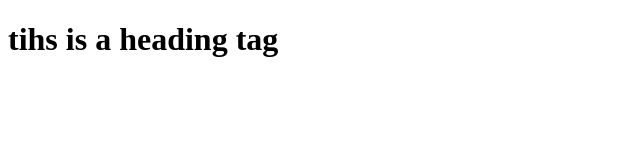
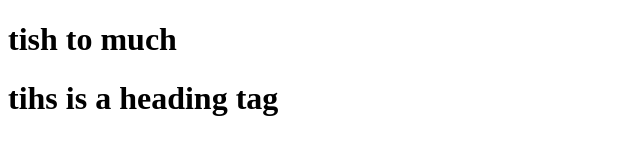
Before and after one commit to jubairalmuhammad/git, a plain HTML site: page index.html in a window 1280 px wide. Shown: the whole page, without its empty margins (0-640 px from the left). Drawn offline with Linux system fonts and the light colour scheme.

Commit message:
scendcommit

```diff
--- a/index.html
+++ b/index.html
@@ -7,6 +7,7 @@
     <title>Document</title>
 </head>
 <body>
+    <h1>tish to much</h1>
     <h1>tihs is a heading tag</h1>
 </body>
 </html>
```
